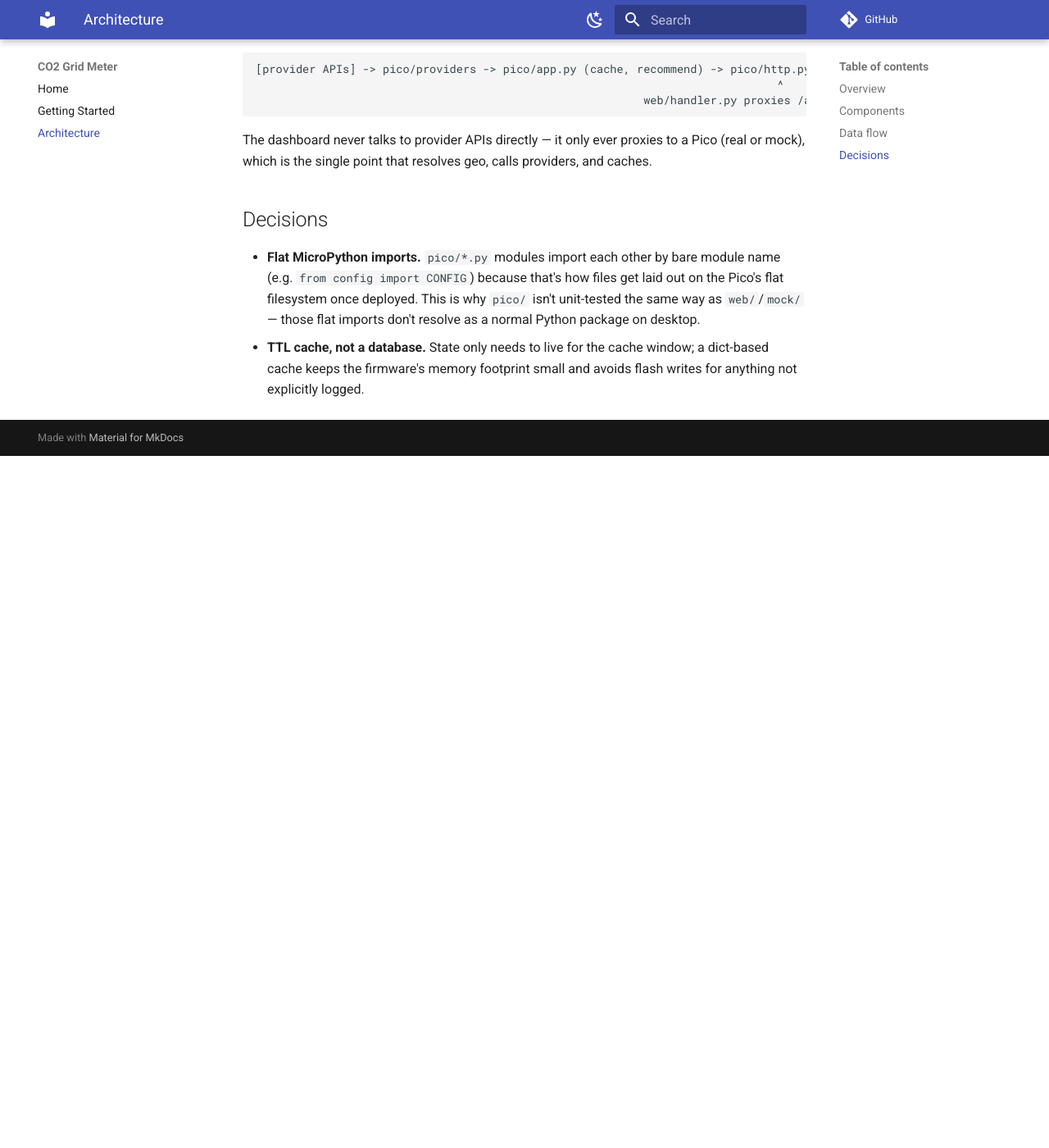
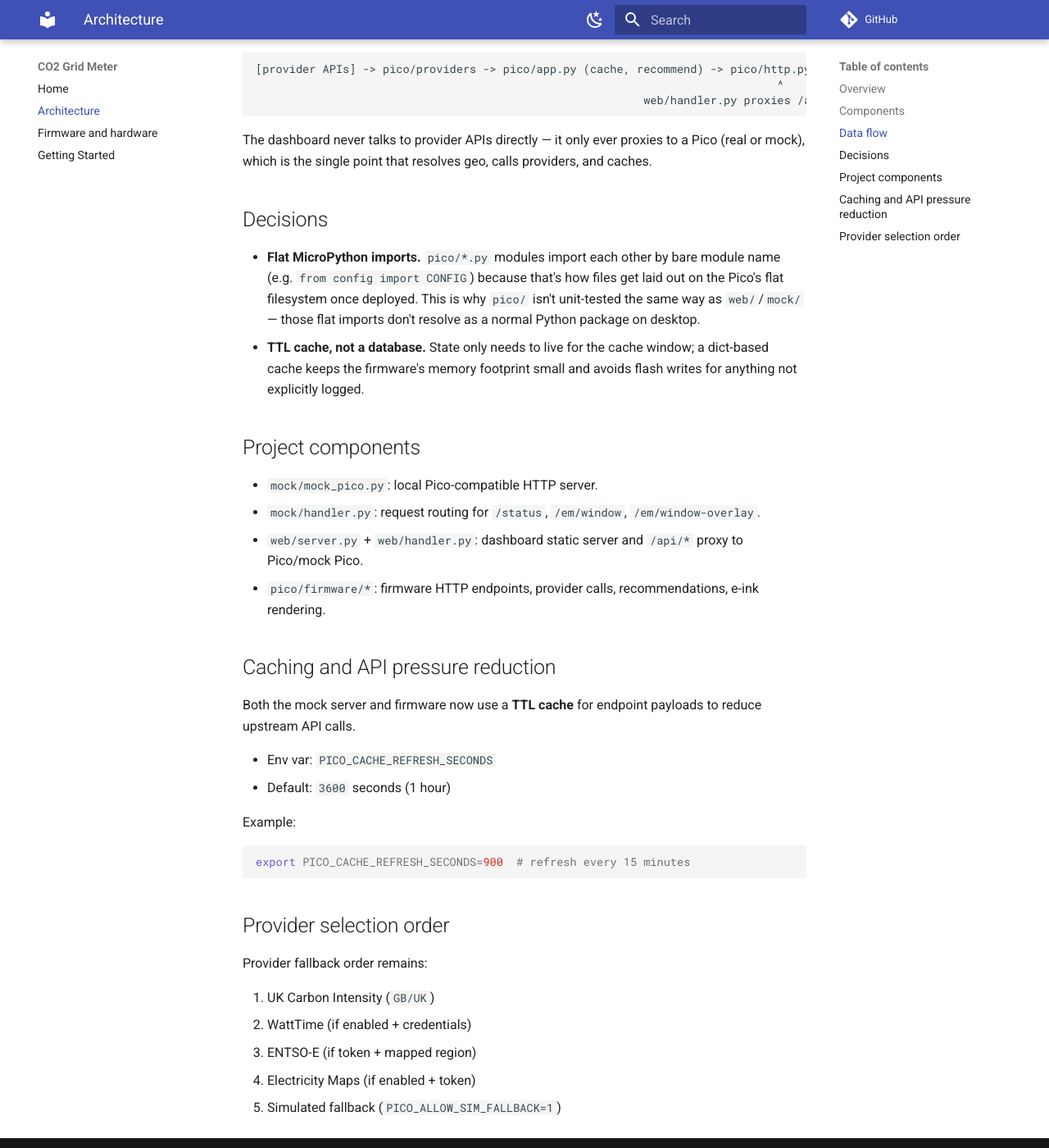
Before and after one commit to fabiocicerchia/co2-grid-meter, an MkDocs documentation site: the page built from docs/architecture.md, in a window 1280 px wide and 1400 px high, scrolled down 1025 px. Shown: the whole window at 82% size. Built offline with MkDocs 1.6.1 and Material for MkDocs 9.7.7, drawn with Linux system fonts in a browser that asks for light colours; comment, search, counter and statistics services are not loaded; before the commit the page ends 1581 px from its top, so only the background shows below that.

Commit message:
docs: move reference material out of the README
Configuration, architecture notes and long-form reference now live under
docs/, indexed from docs/README.md and the mkdocs nav. Sections were moved
verbatim, not rewritten.

Co-Authored-By: Claude Opus 5 (1M context) <noreply@anthropic.com>
Claude-Session: https://claude.ai/code/session_014V7zv8ngF2y1kw7Bfrkcg5

````diff
--- a/docs/architecture.md
+++ b/docs/architecture.md
@@ -54,3 +54,33 @@ providers, and caches.
 - **TTL cache, not a database.** State only needs to live for the cache
   window; a dict-based cache keeps the firmware's memory footprint small and
   avoids flash writes for anything not explicitly logged.
+
+## Project components
+
+- `mock/mock_pico.py`: local Pico-compatible HTTP server.
+- `mock/handler.py`: request routing for `/status`, `/em/window`, `/em/window-overlay`.
+- `web/server.py` + `web/handler.py`: dashboard static server and `/api/*` proxy to Pico/mock Pico.
+- `pico/firmware/*`: firmware HTTP endpoints, provider calls, recommendations, e-ink rendering.
+
+## Caching and API pressure reduction
+
+Both the mock server and firmware now use a **TTL cache** for endpoint payloads to reduce upstream API calls.
+
+- Env var: `PICO_CACHE_REFRESH_SECONDS`
+- Default: `3600` seconds (1 hour)
+
+Example:
+
+```bash
+export PICO_CACHE_REFRESH_SECONDS=900  # refresh every 15 minutes
+```
+
+## Provider selection order
+
+Provider fallback order remains:
+
+1. UK Carbon Intensity (`GB/UK`)
+2. WattTime (if enabled + credentials)
+3. ENTSO-E (if token + mapped region)
+4. Electricity Maps (if enabled + token)
+5. Simulated fallback (`PICO_ALLOW_SIM_FALLBACK=1`)
--- a/mkdocs.yml
+++ b/mkdocs.yml
@@ -13,8 +13,9 @@ theme:
 
 nav:
   - Home: README.md
+  - Architecture: architecture.md
+  - Firmware and hardware: firmware.md
   - Getting Started: getting-started.md
-  - Architecture: architecture.md
 
 markdown_extensions:
   - admonition
````
Also changed, not shown: docs/README.md (+4 -39 lines), docs/firmware.md (added, +67 -0 lines), docs/getting-started.md (+13 -0 lines).
